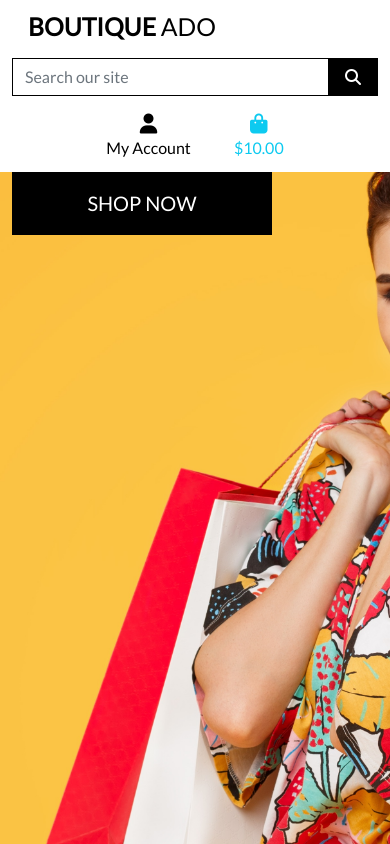
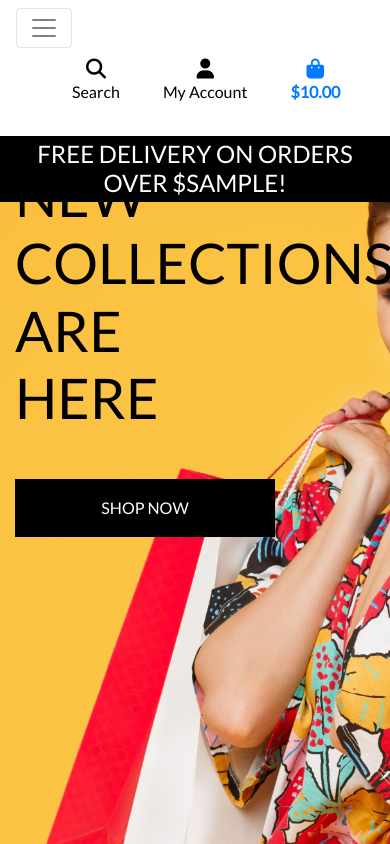
Before and after one commit to BXS-Archipelago/boutique_ado_v1, a Django app: template home/templates/home/index.html in a window 390 px wide. Run offline with Django 3.2, Linux system fonts and the light colour scheme; the template is opened without the code that fills it: most values are stand-ins (such as "Sample title", 1, 10 or a date in 2020); some libraries are stand-ins or nearby versions.

Commit message:
added mobile header and main navbar

```diff
--- a/home/templates/home/index.html
+++ b/home/templates/home/index.html
@@ -1,19 +1,13 @@
-
 {% extends "base.html" %}
 {% load static %}
 
 {% block page_header %}
-
-<div class="container header-container">
+    <div class="container header-contianer">
         <div class="row">
-        <div class="col">
-
-        </div>
+            <div class="col"></div>
         </div>
     </div>
 {% endblock %}
-
-
 
 {% block content %}
     <div class="container h-100">
@@ -24,11 +18,11 @@
                 </h1>
                 <div class="my-5">
                     <h4>
-                            <a href="" class="shop-now-button btn btn-lg rounded-0 text-uppercase py-3">Shop Now</a>
+                        <a href="" class="shop-now-button btn btn-ls rounded-0 text-uppercase py-3">Shop Now</a>
                     </h4>
                 </div>
             </div>
         </div>
+    </div>
 
-    </div>
 {% endblock %}
--- a/static/css/base.css
+++ b/static/css/base.css
@@ -3,13 +3,12 @@ html {
 }
 
 body {
-    background: url('/media/homepage_background_cropped.jpg') no-repeat center center fixed;
-    background-size: cover;
-    height:calc(100vh-164px);
+	background: url('/media/homepage_background_cropped.jpg') no-repeat center center fixed;
+	background-size: cover;
+    height: calc(100vh - 164px);
     color: #555;
-    font-family: lato;
+    font-family: "Lato";
 }
-
 
 /* from Bulma */
 .icon {
@@ -57,7 +56,11 @@ body {
     border: 1px solid black !important;
 }
 
-/* -------------------------------- Media Queries */
+.bg-black {
+    background: #000 !important;
+}
+
+/* --------------------------------- Media queries */
 
 /* Slightly larger container on xl screens */
 @media (min-width: 1200px) {
--- a/templates/base.html
+++ b/templates/base.html
@@ -2,66 +2,50 @@
 
 <!doctype html>
 <html lang="en">
+  <head>
 
-<head>
     {% block meta %}
         <meta http-equiv="X-UA-Compatible" content="ie=edge">
         <meta charset="utf-8">
-    <meta name="viewport" content="width=device-width, initial-scale=1">
-
+        <meta name="viewport" content="width=device-width, initial-scale=1, shrink-to-fit=no">
     {% endblock %}
 
     {% block extra_meta %}
     {% endblock %}
 
-
     {% block corecss %}
-        <link href="https://cdn.jsdelivr.net/npm/bootstrap@5.0.2/dist/css/bootstrap.min.css" rel="stylesheet"
-            integrity="sha384-EVSTQN3/azprG1Anm3QDgpJLIm9Nao0Yz1ztcQTwFspd3yD65VohhpuuCOmLASjC" crossorigin="anonymous">
-            <link rel="preconnect" href="https://fonts.googleapis.com">
-
-        <link href="https://fonts.googleapis.com/css2?family=Lato&display=swap" rel="stylesheet">
+        <link rel="stylesheet" href="https://stackpath.bootstrapcdn.com/bootstrap/4.4.1/css/bootstrap.min.css" integrity="sha384-Vkoo8x4CGsO3+Hhxv8T/Q5PaXtkKtu6ug5TOeNV6gBiFeWPGFN9MuhOf23Q9Ifjh" crossorigin="anonymous">
+        <link rel="stylesheet" href="https://fonts.googleapis.com/css?family=Lato&display=swap">
         <link rel="stylesheet" href="{% static 'css/base.css' %}">
     {% endblock %}
-
 
     {% block extra_css %}
     {% endblock %}
 
     {% block corejs %}
-    <script src="https://kit.fontawesome.com/83c7fcefb5.js" crossorigin="anonymous"></script
-    <script src="https://cdn.jsdelivr.net/npm/bootstrap@5.0.2/dist/js/bootstrap.bundle.min.js"
-        integrity="sha384-MrcW6ZMFYlzcLA8Nl+NtUVF0sA7MsXsP1UyJoMp4YLEuNSfAP+JcXn/tWtIaxVXM"
-        crossorigin="anonymous"></script>
-    <script src="https://cdn.jsdelivr.net/npm/@popperjs/core@2.9.2/dist/umd/popper.min.js"
-        integrity="sha384-IQsoLXl5PILFhosVNubq5LC7Qb9DXgDA9i+tQ8Zj3iwWAwPtgFTxbJ8NT4GN1R8p"
-        crossorigin="anonymous"></script>
-    <script src="https://cdn.jsdelivr.net/npm/bootstrap@5.0.2/dist/js/bootstrap.min.js"
-        integrity="sha384-cVKIPhGWiC2Al4u+LWgxfKTRIcfu0JTxR+EQDz/bgldoEyl4H0zUF0QKbrJ0EcQF"
-        crossorigin="anonymous"></script>
+        <script src="https://kit.fontawesome.com/4863a75fd6.js" crossorigin="anonymous"></script>
+        <script src="https://code.jquery.com/jquery-3.4.1.slim.min.js" integrity="sha384-J6qa4849blE2+poT4WnyKhv5vZF5SrPo0iEjwBvKU7imGFAV0wwj1yYfoRSJoZ+n" crossorigin="anonymous"></script>
+        <script src="https://cdn.jsdelivr.net/npm/popper.js@1.16.0/dist/umd/popper.min.js" integrity="sha384-Q6E9RHvbIyZFJoft+2mJbHaEWldlvI9IOYy5n3zV9zzTtmI3UksdQRVvoxMfooAo" crossorigin="anonymous"></script>
+        <script src="https://stackpath.bootstrapcdn.com/bootstrap/4.4.1/js/bootstrap.min.js" integrity="sha384-wfSDF2E50Y2D1uUdj0O3uMBJnjuUD4Ih7YwaYd1iqfktj0Uod8GCExl3Og8ifwB6" crossorigin="anonymous"></script>
     {% endblock %}
 
     {% block extra_js %}
     {% endblock %}
 
-
-    <title>Boutique Ado{% block extra_title %}{% endblock %}</title>
+    <title>Boutique Ado {% block extra_title %}{% endblock %}</title>
   </head>
-
   <body>
     <header class="container-fluid fixed-top">
-        <div class="row bg-white pt-lg-2 d-lg-flex" id="topnav">
+        <div id="topnav" class="row bg-white pt-lg-2 d-none d-lg-flex">
             <div class="col-12 col-lg-4 my-auto py-1 py-lg-0 text-center text-lg-left">
                 <a href="{% url 'home' %}" class="nav-link main-logo-link">
                     <h2 class="logo-font text-black my-0"><strong>Boutique</strong> Ado</h2>
                 </a>
             </div>
             <div class="col-12 col-lg-4 my-auto py-1 py-lg-0">
-
                 <form method="GET" action="">
                     <div class="input-group w-100">
-                        <input class="form-control border border-black rounded-0" type="text" name="q"
-                            placeholder="Search our site">
+                        <input class="form-control border border-black rounded-0" type="text" name="q" placeholder="Search our site">
                         <div class="input-group-append">
                             <button class="form-control btn btn-black border border-black rounded-0" type="submit">
                                 <span class="icon">
@@ -110,18 +94,30 @@
                     </li>
                 </ul>
             </div>
+            <div class="col-12 col-lg-4 my-auto py-1 py-lg-0"></div>
+        </div>
+        <div class="row bg-white">
+            <nav class="navbar navbar-expand-lg navbar-light w-100">
+                <button class="navbar-toggler" type="button" data-toggle="collapse" data-target="#main-nav" aria-controls="main-nav" aria-expanded="false" aria-label="Toggle navigation">
+                    <span class="navbar-toggler-icon"></span>
+                </button>
+                {% include 'includes/mobile-top-header.html' %}
+                {% include 'includes/main-nav.html' %}
+            </nav>
+        </div>
+        <div id="delivery-banner" class="row text-center">
+            <div class="col bg-black text-white">
+                <h4 class="logo-font my-1">Free delivery on orders over ${{ free_delivery_threshold }}!</h4>
+            </div>
         </div>
     </header>
+
     {% if messages %}
-    <div class="message-container">
-
-
-    </div>
+        <div class="message-container"></div>
     {% endif %}
 
     {% block page_header %}
     {% endblock %}
-
 
     {% block content %}
     {% endblock %}
@@ -129,6 +125,6 @@
     {% block postloadjs %}
     {% endblock %}
 
+
   </body>
-
 </html>
--- /dev/null
+++ b/templates/includes/mobile-top-header.html
@@ -0,0 +1,58 @@
+<ul>
+  <li class="list-inline-item">
+    <a class="text-black nav-link d-block d-lg-none" href="#" id="mobile-search" data-toggle="dropdown" aria-haspopup="true" aria-expanded="false">
+        <div class="text-center">
+            <div><i class="fas fa-search fa-lg"></i></div>
+            <p class="my-0">Search</p>
+        </div>
+    </a>
+    <div class="dropdown-menu border-0 w-100 p-3 rounded-0 my-0" aria-labelledby="mobile-search">
+        <form class="form" method="GET" action="">
+            <div class="input-group w-100">
+                <input class="form-control border border-black rounded-0" type="text" name="q" placeholder="Search our site">
+                <div class="input-group-append">
+                    <button class="form-control form-control btn btn-black border border-black rounded-0" type="submit">
+                        <span class="icon">
+                            <i class="fas fa-search"></i>
+                        </span>
+                    </button>
+                </div>
+            </div>
+        </form>
+    </div>
+</li>
+<li class="list-inline-item dropdown">
+    <a class="text-black nav-link d-block d-lg-none" href="#" id="user-options" data-toggle="dropdown" aria-haspopup="true" aria-expanded="false">
+        <div class="text-center">
+            <div><i class="fas fa-user fa-lg"></i></div>
+            <p class="my-0">My Account</p>
+        </div>
+    </a>
+    <div class="dropdown-menu border-0" aria-labelledby="user-options">
+        {% if request.user.is_authenticated %}
+            {% if request.user.is_superuser %}
+                <a href="{% url 'account_logout' %}" class="dropdown-item">Product Management</a>
+            {% endif %}
+            <a href="" class="dropdown-item">My Profile</a>
+            <a href="{% url 'account_logout' %}" class="dropdown-item">Logout</a>
+        {% else %}
+            <a href="{% url 'account_signup' %}" class="dropdown-item">Register</a>
+            <a href="{% url 'account_login' %}" class="dropdown-item">Login</a>
+        {% endif %}
+    </div>
+</li>
+<li class="list-inline-item">
+    <a class="{% if grand_total %}text-primary font-weight-bold{% else %}text-black{% endif %} nav-link d-block d-lg-none" href="">
+        <div class="text-center">
+            <div><i class="fas fa-shopping-bag fa-lg"></i></div>
+            <p class="my-0">
+                {% if grand_total %}
+                    ${{ grand_total|floatformat:2 }}
+                {% else %}
+                    $0.00
+                {% endif %}
+            </p>
+        </div>
+    </a>
+  </li>
+</ul>
```
Also changed, not shown: templates/includes/main-nav.html (added, +50 -0 lines). Lines whose indentation alone changed are shown as unchanged.
